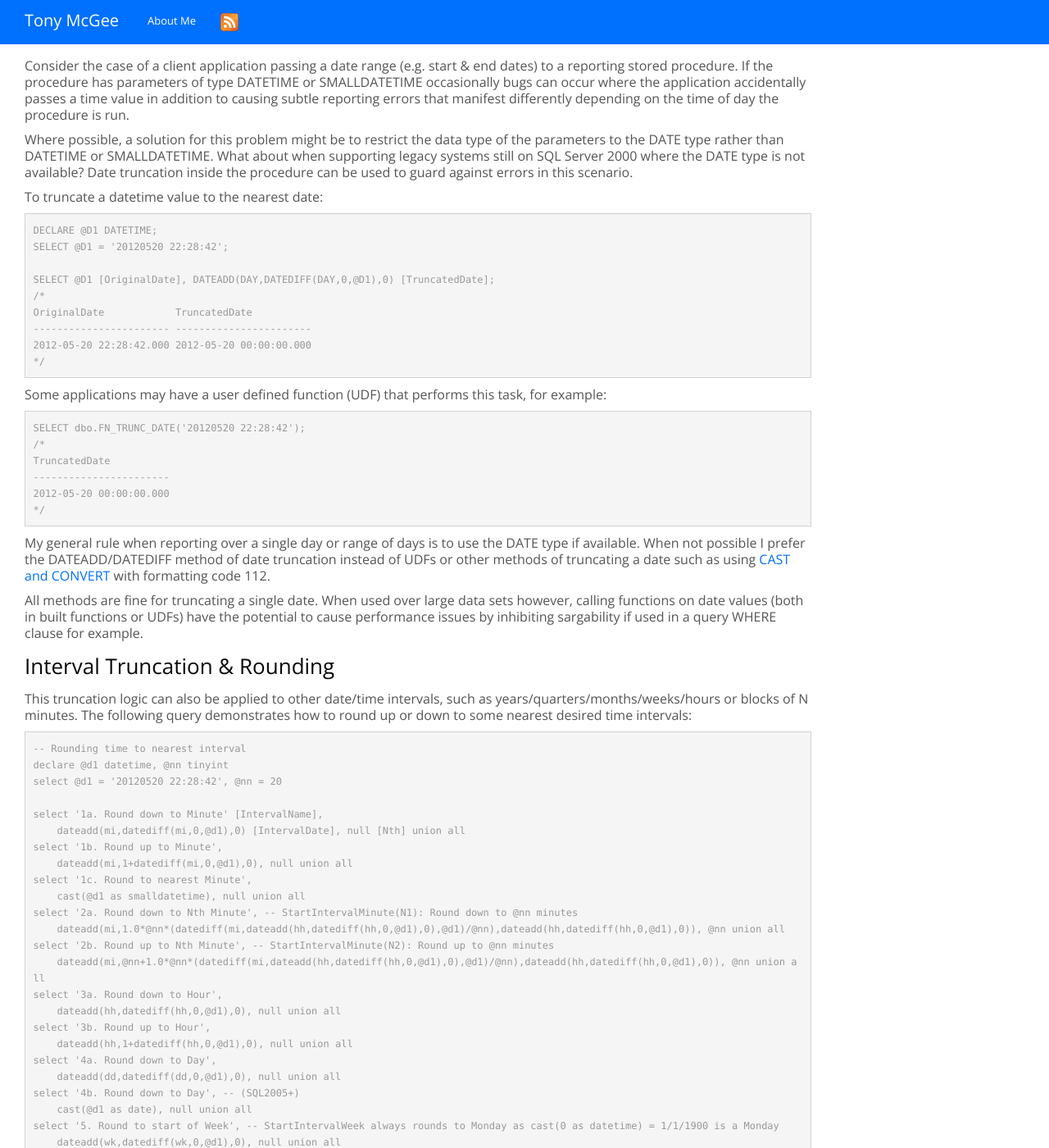
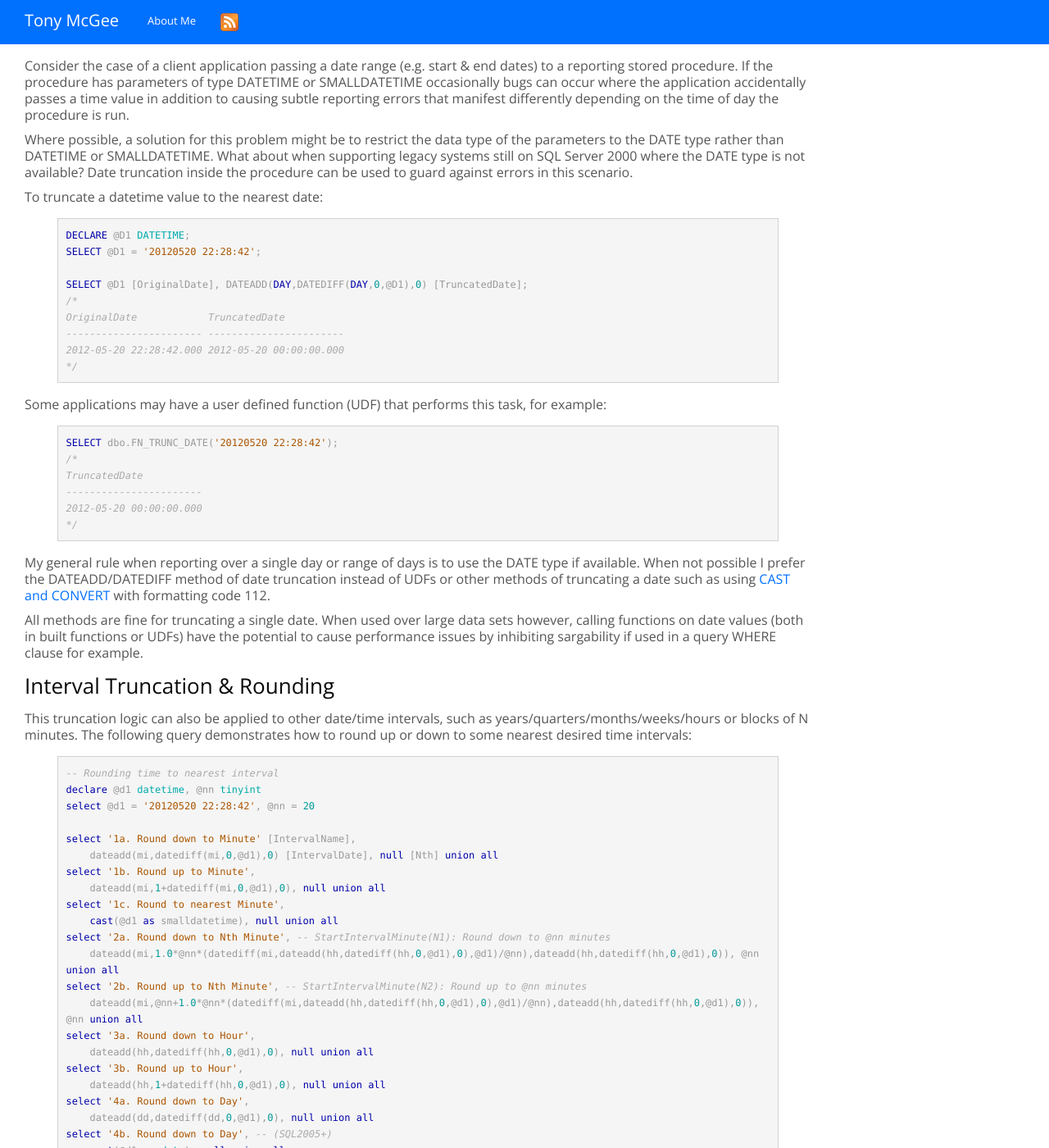
Before and after one commit to tmcg/tmcg.github.com, a Jekyll site: the page built from _posts/2013-03-20-date-handling-in-sql-server.md, in a window 1280 px wide and 1400 px high, scrolled down 261 px. Shown: the whole window at 82% size. Built offline with Jekyll 4.4.1, drawn with Linux system fonts in a browser that asks for light colours; comment, search, counter and statistics services are not loaded; some of the changed text lies outside the part shown.

Commit message:
Added code syntax highlighting

```diff
--- a/_config.yml
+++ b/_config.yml
@@ -8,3 +8,4 @@ author:
 exclude: [_templates/]
 permalink: /:year/:month/:day/:title
 port: 8890
+highlighter: rouge
--- a/_layouts/default.html
+++ b/_layouts/default.html
@@ -4,6 +4,7 @@
 <meta charset="utf-8" />
 <title>{% if page.title %} {{ page.title }} | {% endif %} Tony McGee</title>
 <link rel="stylesheet" href="/assets/css/bootstrap.cosmo.min.css" />
+<link rel="stylesheet" href="/assets/css/syntax.css" />
 <link rel="stylesheet" href="/assets/css/site.css" />
 </head>
 <body>
--- a/_posts/2013-03-20-date-handling-in-sql-server.md
+++ b/_posts/2013-03-20-date-handling-in-sql-server.md
@@ -16,24 +16,28 @@ Where possible, a solution for this problem might be to restrict the data type o
 
 To truncate a datetime value to the nearest date:
 
-    DECLARE @D1 DATETIME;
-    SELECT @D1 = '20120520 22:28:42';
+{% highlight sql %}
+DECLARE @D1 DATETIME;
+SELECT @D1 = '20120520 22:28:42';
 
-    SELECT @D1 [OriginalDate], DATEADD(DAY,DATEDIFF(DAY,0,@D1),0) [TruncatedDate];
-    /*
-    OriginalDate            TruncatedDate
-    ----------------------- -----------------------
-    2012-05-20 22:28:42.000 2012-05-20 00:00:00.000
-    */
+SELECT @D1 [OriginalDate], DATEADD(DAY,DATEDIFF(DAY,0,@D1),0) [TruncatedDate];
+/*
+OriginalDate            TruncatedDate
+----------------------- -----------------------
+2012-05-20 22:28:42.000 2012-05-20 00:00:00.000
+*/
+{% endhighlight %}
 
 Some applications may have a user defined function (UDF) that performs this task, for example:
 
-    SELECT dbo.FN_TRUNC_DATE('20120520 22:28:42');
-    /*
-    TruncatedDate
-    -----------------------
-    2012-05-20 00:00:00.000
-    */
+{% highlight sql %}
+SELECT dbo.FN_TRUNC_DATE('20120520 22:28:42');
+/*
+TruncatedDate
+-----------------------
+2012-05-20 00:00:00.000
+*/
+{% endhighlight %}
 
 My general rule when reporting over a single day or range of days is to use the DATE type if available. When not possible I prefer the DATEADD/DATEDIFF method of date truncation instead of UDFs or other methods of truncating a date such as using [CAST and CONVERT](http://msdn.microsoft.com/en-us/library/ms187928.aspx) with formatting code 112.
 
@@ -43,54 +47,56 @@ All methods are fine for truncating a single date. When used over large data set
 
 This truncation logic can also be applied to other date/time intervals, such as years/quarters/months/weeks/hours or blocks of N minutes. The following query demonstrates how to round up or down to some nearest desired time intervals:
 
-    -- Rounding time to nearest interval
-    declare @d1 datetime, @nn tinyint
-    select @d1 = '20120520 22:28:42', @nn = 20
+{% highlight sql %}
+-- Rounding time to nearest interval
+declare @d1 datetime, @nn tinyint
+select @d1 = '20120520 22:28:42', @nn = 20
 
-    select '1a. Round down to Minute' [IntervalName],
-        dateadd(mi,datediff(mi,0,@d1),0) [IntervalDate], null [Nth] union all
-    select '1b. Round up to Minute',
-        dateadd(mi,1+datediff(mi,0,@d1),0), null union all
-    select '1c. Round to nearest Minute',
-        cast(@d1 as smalldatetime), null union all
-    select '2a. Round down to Nth Minute', -- StartIntervalMinute(N1): Round down to @nn minutes
-        dateadd(mi,1.0*@nn*(datediff(mi,dateadd(hh,datediff(hh,0,@d1),0),@d1)/@nn),dateadd(hh,datediff(hh,0,@d1),0)), @nn union all
-    select '2b. Round up to Nth Minute', -- StartIntervalMinute(N2): Round up to @nn minutes
-        dateadd(mi,@nn+1.0*@nn*(datediff(mi,dateadd(hh,datediff(hh,0,@d1),0),@d1)/@nn),dateadd(hh,datediff(hh,0,@d1),0)), @nn union all
-    select '3a. Round down to Hour',
-        dateadd(hh,datediff(hh,0,@d1),0), null union all
-    select '3b. Round up to Hour',
-        dateadd(hh,1+datediff(hh,0,@d1),0), null union all
-    select '4a. Round down to Day',
-        dateadd(dd,datediff(dd,0,@d1),0), null union all
-    select '4b. Round down to Day', -- (SQL2005+)
-        cast(@d1 as date), null union all
-    select '5. Round to start of Week', -- StartIntervalWeek always rounds to Monday as cast(0 as datetime) = 1/1/1900 is a Monday
-        dateadd(wk,datediff(wk,0,@d1),0), null union all
-    select '6. Round to start of Month',
-        dateadd(mm,datediff(mm,0,@d1),0), null union all
-    select '7. Round to start of Qtr',
-        dateadd(qq,datediff(qq,0,@d1),0), null union all
-    select '8. Round to start of Year',
-        dateadd(yy,datediff(yy,0,@d1),0), null
-    order by 1
-    /*
-    IntervalName                 IntervalDate            Nth
-    ---------------------------- ----------------------- ----
-    1a. Round down to Minute     2012-05-20 22:28:00.000 NULL
-    1b. Round up to Minute       2012-05-20 22:29:00.000 NULL
-    1c. Round to nearest Minute  2012-05-20 22:29:00.000 NULL
-    2a. Round down to Nth Minute 2012-05-20 22:20:00.000 20
-    2b. Round up to Nth Minute   2012-05-20 22:40:00.000 20
-    3a. Round down to Hour       2012-05-20 22:00:00.000 NULL
-    3b. Round up to Hour         2012-05-20 23:00:00.000 NULL
-    4a. Round down to Day        2012-05-20 00:00:00.000 NULL
-    4b. Round down to Day        2012-05-20 00:00:00.000 NULL
-    5. Round to start of Week    2012-05-21 00:00:00.000 NULL
-    6. Round to start of Month   2012-05-01 00:00:00.000 NULL
-    7. Round to start of Qtr     2012-04-01 00:00:00.000 NULL
-    8. Round to start of Year    2012-01-01 00:00:00.000 NULL
-    */
+select '1a. Round down to Minute' [IntervalName],
+    dateadd(mi,datediff(mi,0,@d1),0) [IntervalDate], null [Nth] union all
+select '1b. Round up to Minute',
+    dateadd(mi,1+datediff(mi,0,@d1),0), null union all
+select '1c. Round to nearest Minute',
+    cast(@d1 as smalldatetime), null union all
+select '2a. Round down to Nth Minute', -- StartIntervalMinute(N1): Round down to @nn minutes
+    dateadd(mi,1.0*@nn*(datediff(mi,dateadd(hh,datediff(hh,0,@d1),0),@d1)/@nn),dateadd(hh,datediff(hh,0,@d1),0)), @nn union all
+select '2b. Round up to Nth Minute', -- StartIntervalMinute(N2): Round up to @nn minutes
+    dateadd(mi,@nn+1.0*@nn*(datediff(mi,dateadd(hh,datediff(hh,0,@d1),0),@d1)/@nn),dateadd(hh,datediff(hh,0,@d1),0)), @nn union all
+select '3a. Round down to Hour',
+    dateadd(hh,datediff(hh,0,@d1),0), null union all
+select '3b. Round up to Hour',
+    dateadd(hh,1+datediff(hh,0,@d1),0), null union all
+select '4a. Round down to Day',
+    dateadd(dd,datediff(dd,0,@d1),0), null union all
+select '4b. Round down to Day', -- (SQL2005+)
+    cast(@d1 as date), null union all
+select '5. Round to start of Week', -- StartIntervalWeek always rounds to Monday as cast(0 as datetime) = 1/1/1900 is a Monday
+    dateadd(wk,datediff(wk,0,@d1),0), null union all
+select '6. Round to start of Month',
+    dateadd(mm,datediff(mm,0,@d1),0), null union all
+select '7. Round to start of Qtr',
+    dateadd(qq,datediff(qq,0,@d1),0), null union all
+select '8. Round to start of Year',
+    dateadd(yy,datediff(yy,0,@d1),0), null
+order by 1
+/*
+IntervalName                 IntervalDate            Nth
+---------------------------- ----------------------- ----
+1a. Round down to Minute     2012-05-20 22:28:00.000 NULL
+1b. Round up to Minute       2012-05-20 22:29:00.000 NULL
+1c. Round to nearest Minute  2012-05-20 22:29:00.000 NULL
+2a. Round down to Nth Minute 2012-05-20 22:20:00.000 20
+2b. Round up to Nth Minute   2012-05-20 22:40:00.000 20
+3a. Round down to Hour       2012-05-20 22:00:00.000 NULL
+3b. Round up to Hour         2012-05-20 23:00:00.000 NULL
+4a. Round down to Day        2012-05-20 00:00:00.000 NULL
+4b. Round down to Day        2012-05-20 00:00:00.000 NULL
+5. Round to start of Week    2012-05-21 00:00:00.000 NULL
+6. Round to start of Month   2012-05-01 00:00:00.000 NULL
+7. Round to start of Qtr     2012-04-01 00:00:00.000 NULL
+8. Round to start of Year    2012-01-01 00:00:00.000 NULL
+*/
+{% endhighlight %}
 
 ### Week Day Number
 
@@ -98,31 +104,33 @@ Determining the day of the week a particular date falls on is made trickier beca
 
 Obtaining a consistent day number without altering LANGUAGE or DATEFIRST variables involves adding an offset (@@DATEFIRST) to the date before using the DATEPART function:
 
-    -- Day number independent of @@DATEFIRST
-    set nocount on
-    declare @d1 datetime, @n int
-    select @d1 = '20120519', @n = 1;
+{% highlight sql %}
+-- Day number independent of @@DATEFIRST
+set nocount on
+declare @d1 datetime, @n int
+select @d1 = '20120519', @n = 1;
 
-    while @n <= 7
-    begin
-        set @d1 = dateadd(day,1,@d1);
-        set @n += 1;
+while @n <= 7
+begin
+    set @d1 = dateadd(day,1,@d1);
+    set @n += 1;
 
-        select @d1 [DateValue]
-            , datename(dw, @d1) [DayOfWeekName]
-            , datepart(dw, dateadd(day,@@datefirst,@d1)) [DayOfWeekNumber]
-    end
-    /*
-    DateValue               DayOfWeekName   DayOfWeekNumber
-    ----------------------- --------------- ---------------
-    2012-05-20 00:00:00.000 Sunday          1
-    2012-05-21 00:00:00.000 Monday          2
-    2012-05-22 00:00:00.000 Tuesday         3
-    2012-05-23 00:00:00.000 Wednesday       4
-    2012-05-24 00:00:00.000 Thursday        5
-    2012-05-25 00:00:00.000 Friday          6
-    2012-05-26 00:00:00.000 Saturday        7
-    */
+    select @d1 [DateValue]
+        , datename(dw, @d1) [DayOfWeekName]
+        , datepart(dw, dateadd(day,@@datefirst,@d1)) [DayOfWeekNumber]
+end
+/*
+DateValue               DayOfWeekName   DayOfWeekNumber
+----------------------- --------------- ---------------
+2012-05-20 00:00:00.000 Sunday          1
+2012-05-21 00:00:00.000 Monday          2
+2012-05-22 00:00:00.000 Tuesday         3
+2012-05-23 00:00:00.000 Wednesday       4
+2012-05-24 00:00:00.000 Thursday        5
+2012-05-25 00:00:00.000 Friday          6
+2012-05-26 00:00:00.000 Saturday        7
+*/
+{% endhighlight %}
 
 ### Month and Quarter IDs
 
@@ -132,55 +140,57 @@ Grouping data in a basic way by month or quarter in an ad-hoc query isn't too di
 
 The following queries use the [AdventureWorks Sample Database](http://msftdbprodsamples.codeplex.com/releases/view/55330) available for SQL Server 2012:
 
-    -- Order Counts By Month
-    select year(OrderDate)*100+month(OrderDate) [OrderMonthId]
-    	, count(*) [OrderCount]
-      from Sales.SalesOrderHeader
-     where year(OrderDate) in (2007,2008)
-     group by year(OrderDate)*100+month(OrderDate)
-     order by year(OrderDate)*100+month(OrderDate)
+{% highlight sql %}
+-- Order Counts By Month
+select year(OrderDate)*100+month(OrderDate) [OrderMonthId]
+	, count(*) [OrderCount]
+  from Sales.SalesOrderHeader
+ where year(OrderDate) in (2007,2008)
+ group by year(OrderDate)*100+month(OrderDate)
+ order by year(OrderDate)*100+month(OrderDate)
 
-    -- Order Counts By Quarter
-    select year(OrderDate)*100+((month(OrderDate)-1)/3)+1 [OrderQuarterId]
-    	, count(*) [OrderCount]
-      from Sales.SalesOrderHeader
-     where year(OrderDate) in (2007,2008)
-     group by year(OrderDate)*100+((month(OrderDate)-1)/3)+1
-     order by year(OrderDate)*100+((month(OrderDate)-1)/3)+1
+-- Order Counts By Quarter
+select year(OrderDate)*100+((month(OrderDate)-1)/3)+1 [OrderQuarterId]
+	, count(*) [OrderCount]
+  from Sales.SalesOrderHeader
+ where year(OrderDate) in (2007,2008)
+ group by year(OrderDate)*100+((month(OrderDate)-1)/3)+1
+ order by year(OrderDate)*100+((month(OrderDate)-1)/3)+1
 
-    /*
-    OrderMonthId OrderCount
-    ------------ -----------
-    200701       309
-    200702       404
-    200703       378
-    200704       368
-    200705       469
-    200706       423
-    200707       609
-    200708       1760
-    200709       1783
-    200710       1779
-    200711       1889
-    200712       2272
-    200801       1946
-    200802       2032
-    200803       2109
-    200804       2128
-    200805       2386
-    200806       2374
-    200807       976
+/*
+OrderMonthId OrderCount
+------------ -----------
+200701       309
+200702       404
+200703       378
+200704       368
+200705       469
+200706       423
+200707       609
+200708       1760
+200709       1783
+200710       1779
+200711       1889
+200712       2272
+200801       1946
+200802       2032
+200803       2109
+200804       2128
+200805       2386
+200806       2374
+200807       976
 
-    OrderQuarterId OrderCount
-    -------------- -----------
-    200701         1091
-    200702         1260
-    200703         4152
-    200704         5940
-    200801         6087
-    200802         6888
-    200803         976
-    */
+OrderQuarterId OrderCount
+-------------- -----------
+200701         1091
+200702         1260
+200703         4152
+200704         5940
+200801         6087
+200802         6888
+200803         976
+*/
+{% endhighlight %}
 
 ### Reporting Date Range Tables
 
@@ -188,56 +198,58 @@ A date range table can be useful when requirements dictate reporting at differin
 
 This technique is powerful when combined with a numbers table to generate the reporting periods ([always have a numbers table!](http://sqlblog.com/blogs/adam_machanic/archive/2006/07/12/you-require-a-numbers-table.aspx)).
 
-    IF OBJECT_ID('tempdb..#RptRanges') IS NOT NULL DROP TABLE #RptRanges
-    GO
-    create table #RptRanges
-    (
-        RangeId int primary key
-        ,RangeName varchar(30)
-        ,StartDate date
-        ,EndDate date
-    )
-    GO
+{% highlight sql %}
+IF OBJECT_ID('tempdb..#RptRanges') IS NOT NULL DROP TABLE #RptRanges
+GO
+create table #RptRanges
+(
+    RangeId int primary key
+    ,RangeName varchar(30)
+    ,StartDate date
+    ,EndDate date
+)
+GO
 
-    DECLARE @CurrDate DATE = '20080307'
+DECLARE @CurrDate DATE = '20080307'
 
-    INSERT #RptRanges (RangeId, RangeName, StartDate, EndDate)
-    select 1,'Today',@CurrDate,@CurrDate union all
-    select 2,'Yesterday',dateadd(day,-1,@CurrDate),dateadd(day,-1,@CurrDate) union all
-    select 3,'WithinSevenDays',dateadd(day,-7,@CurrDate),dateadd(day,-1,@CurrDate) union all
-    select 4,'WithinLastMonth',dateadd(month,-1,@CurrDate),dateadd(day,-1,@CurrDate) union all
-    select 5,'WithinLastYear',dateadd(year,-1,@CurrDate),dateadd(day,-1,@CurrDate)
+INSERT #RptRanges (RangeId, RangeName, StartDate, EndDate)
+select 1,'Today',@CurrDate,@CurrDate union all
+select 2,'Yesterday',dateadd(day,-1,@CurrDate),dateadd(day,-1,@CurrDate) union all
+select 3,'WithinSevenDays',dateadd(day,-7,@CurrDate),dateadd(day,-1,@CurrDate) union all
+select 4,'WithinLastMonth',dateadd(month,-1,@CurrDate),dateadd(day,-1,@CurrDate) union all
+select 5,'WithinLastYear',dateadd(year,-1,@CurrDate),dateadd(day,-1,@CurrDate)
 
-    select RangeName, StartDate, EndDate
-      from #RptRanges
-     order by RangeId
+select RangeName, StartDate, EndDate
+  from #RptRanges
+ order by RangeId
 
-    select rr.RangeName
-            , count(*) [OrderCount]
-            , sum(o.TotalDue) [OrderValue]
-            , avg(o.TotalDue) [OrderValueAvg]
-      from Sales.SalesOrderHeader o
-            inner join #RptRanges rr on o.OrderDate >= rr.StartDate and o.OrderDate < dateadd(day,1,rr.EndDate)
-     group by rr.RangeId, rr.RangeName
-     order by rr.RangeId, rr.RangeName
+select rr.RangeName
+        , count(*) [OrderCount]
+        , sum(o.TotalDue) [OrderValue]
+        , avg(o.TotalDue) [OrderValueAvg]
+  from Sales.SalesOrderHeader o
+        inner join #RptRanges rr on o.OrderDate >= rr.StartDate and o.OrderDate < dateadd(day,1,rr.EndDate)
+ group by rr.RangeId, rr.RangeName
+ order by rr.RangeId, rr.RangeName
 
-    /*
-    RangeName       StartDate  EndDate
-    --------------- ---------- ----------
-    Today           2008-03-07 2008-03-07
-    Yesterday       2008-03-06 2008-03-06
-    WithinSevenDays 2008-02-29 2008-03-06
-    WithinLastMonth 2008-02-07 2008-03-06
-    WithinLastYear  2007-03-07 2008-03-06
+/*
+RangeName       StartDate  EndDate
+--------------- ---------- ----------
+Today           2008-03-07 2008-03-07
+Yesterday       2008-03-06 2008-03-06
+WithinSevenDays 2008-02-29 2008-03-06
+WithinLastMonth 2008-02-07 2008-03-06
+WithinLastYear  2007-03-07 2008-03-06
 
-    RangeName       OrderCount  OrderValue      OrderValueAvg
-    --------------- ----------- --------------- ---------------
-    Today           65          55272.853       850.3515
-    Yesterday       54          33019.6226      611.4744
-    WithinSevenDays 592         3435070.9537    5802.4847
-    WithinLastMonth 1991        4649652.2129    2335.3351
-    WithinLastYear  16077       51512733.0511   3204.1259
-    */
+RangeName       OrderCount  OrderValue      OrderValueAvg
+--------------- ----------- --------------- ---------------
+Today           65          55272.853       850.3515
+Yesterday       54          33019.6226      611.4744
+WithinSevenDays 592         3435070.9537    5802.4847
+WithinLastMonth 1991        4649652.2129    2335.3351
+WithinLastYear  16077       51512733.0511   3204.1259
+*/
+{% endhighlight %}
 
 
 I hope you'll find some or all of these tips useful!
--- /dev/null
+++ b/assets/css/syntax.css
@@ -0,0 +1,59 @@
+.highlight  { background: #ffffff; }
+.highlight .hll { background-color: #ffffcc }
+.highlight .c { color: #aaaaaa; font-style: italic } /* Comment */
+.highlight .err { color: #F00000; background-color: #F0A0A0 } /* Error */
+.highlight .k { color: #0000aa } /* Keyword */
+.highlight .cm { color: #aaaaaa; font-style: italic } /* Comment.Multiline */
+.highlight .cp { color: #4c8317 } /* Comment.Preproc */
+.highlight .c1 { color: #aaaaaa; font-style: italic } /* Comment.Single */
+.highlight .cs { color: #0000aa; font-style: italic } /* Comment.Special */
+.highlight .gd { color: #aa0000 } /* Generic.Deleted */
+.highlight .ge { font-style: italic } /* Generic.Emph */
+.highlight .gr { color: #aa0000 } /* Generic.Error */
+.highlight .gh { color: #000080; font-weight: bold } /* Generic.Heading */
+.highlight .gi { color: #00aa00 } /* Generic.Inserted */
+.highlight .go { color: #888888 } /* Generic.Output */
+.highlight .gp { color: #555555 } /* Generic.Prompt */
+.highlight .gs { font-weight: bold } /* Generic.Strong */
+.highlight .gu { color: #800080; font-weight: bold } /* Generic.Subheading */
+.highlight .gt { color: #aa0000 } /* Generic.Traceback */
+.highlight .kc { color: #0000aa } /* Keyword.Constant */
+.highlight .kd { color: #0000aa } /* Keyword.Declaration */
+.highlight .kn { color: #0000aa } /* Keyword.Namespace */
+.highlight .kp { color: #0000aa } /* Keyword.Pseudo */
+.highlight .kr { color: #0000aa } /* Keyword.Reserved */
+.highlight .kt { color: #00aaaa } /* Keyword.Type */
+.highlight .m { color: #009999 } /* Literal.Number */
+.highlight .s { color: #aa5500 } /* Literal.String */
+.highlight .na { color: #1e90ff } /* Name.Attribute */
+.highlight .nb { color: #00aaaa } /* Name.Builtin */
+.highlight .nc { color: #00aa00; text-decoration: underline } /* Name.Class */
+.highlight .no { color: #aa0000 } /* Name.Constant */
+.highlight .nd { color: #888888 } /* Name.Decorator */
+.highlight .ni { color: #800000; font-weight: bold } /* Name.Entity */
+.highlight .nf { color: #00aa00 } /* Name.Function */
+.highlight .nn { color: #00aaaa; text-decoration: underline } /* Name.Namespace */
+.highlight .nt { color: #1e90ff; font-weight: bold } /* Name.Tag */
+.highlight .nv { color: #aa0000 } /* Name.Variable */
+.highlight .ow { color: #0000aa } /* Operator.Word */
+.highlight .w { color: #bbbbbb } /* Text.Whitespace */
+.highlight .mf { color: #009999 } /* Literal.Number.Float */
+.highlight .mh { color: #009999 } /* Literal.Number.Hex */
+.highlight .mi { color: #009999 } /* Literal.Number.Integer */
+.highlight .mo { color: #009999 } /* Literal.Number.Oct */
+.highlight .sb { color: #aa5500 } /* Literal.String.Backtick */
+.highlight .sc { color: #aa5500 } /* Literal.String.Char */
+.highlight .sd { color: #aa5500 } /* Literal.String.Doc */
+.highlight .s2 { color: #aa5500 } /* Literal.String.Double */
+.highlight .se { color: #aa5500 } /* Literal.String.Escape */
+.highlight .sh { color: #aa5500 } /* Literal.String.Heredoc */
+.highlight .si { color: #aa5500 } /* Literal.String.Interpol */
+.highlight .sx { color: #aa5500 } /* Literal.String.Other */
+.highlight .sr { color: #009999 } /* Literal.String.Regex */
+.highlight .s1 { color: #aa5500 } /* Literal.String.Single */
+.highlight .ss { color: #0000aa } /* Literal.String.Symbol */
+.highlight .bp { color: #00aaaa } /* Name.Builtin.Pseudo */
+.highlight .vc { color: #aa0000 } /* Name.Variable.Class */
+.highlight .vg { color: #aa0000 } /* Name.Variable.Global */
+.highlight .vi { color: #aa0000 } /* Name.Variable.Instance */
+.highlight .il { color: #009999 } /* Literal.Number.Integer.Long */
```
Also changed, not shown: about.html (line endings or trailing spaces), index.html (line endings or trailing spaces).
